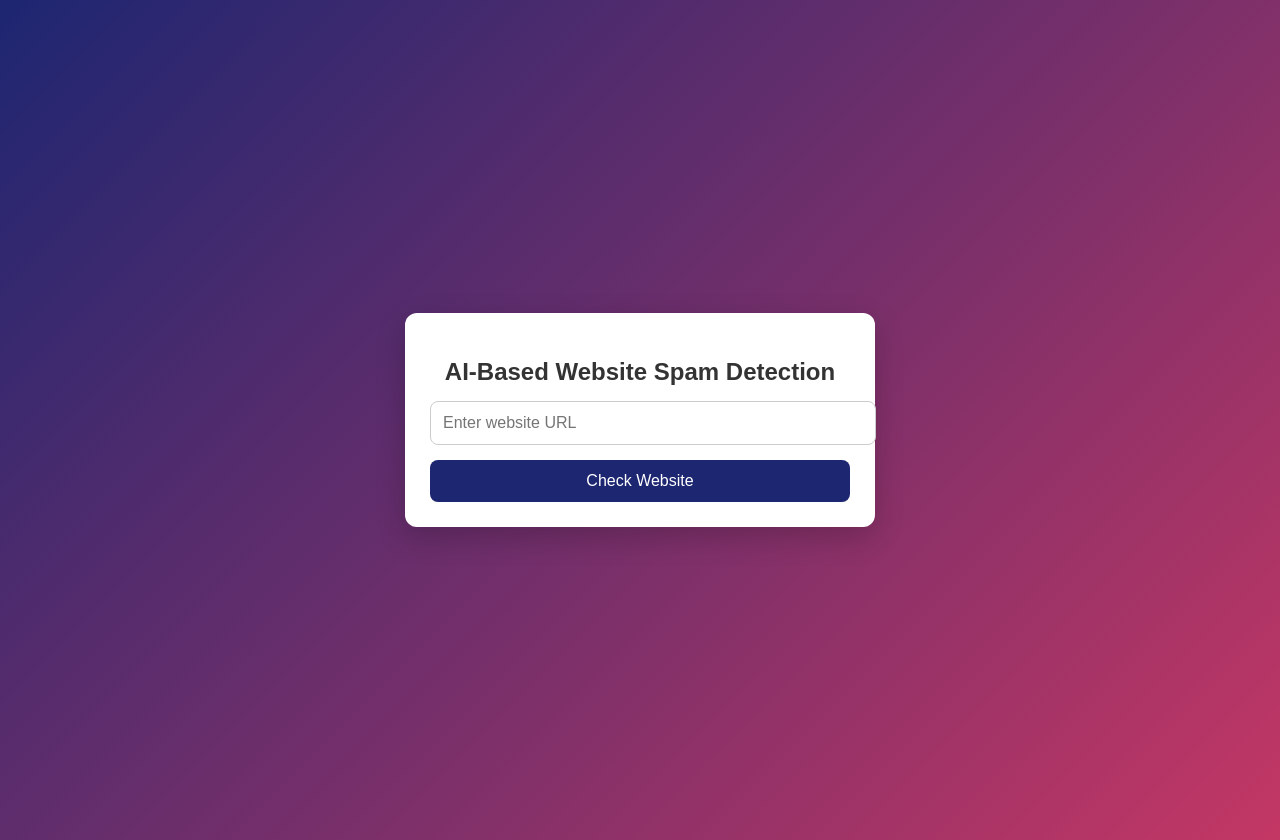
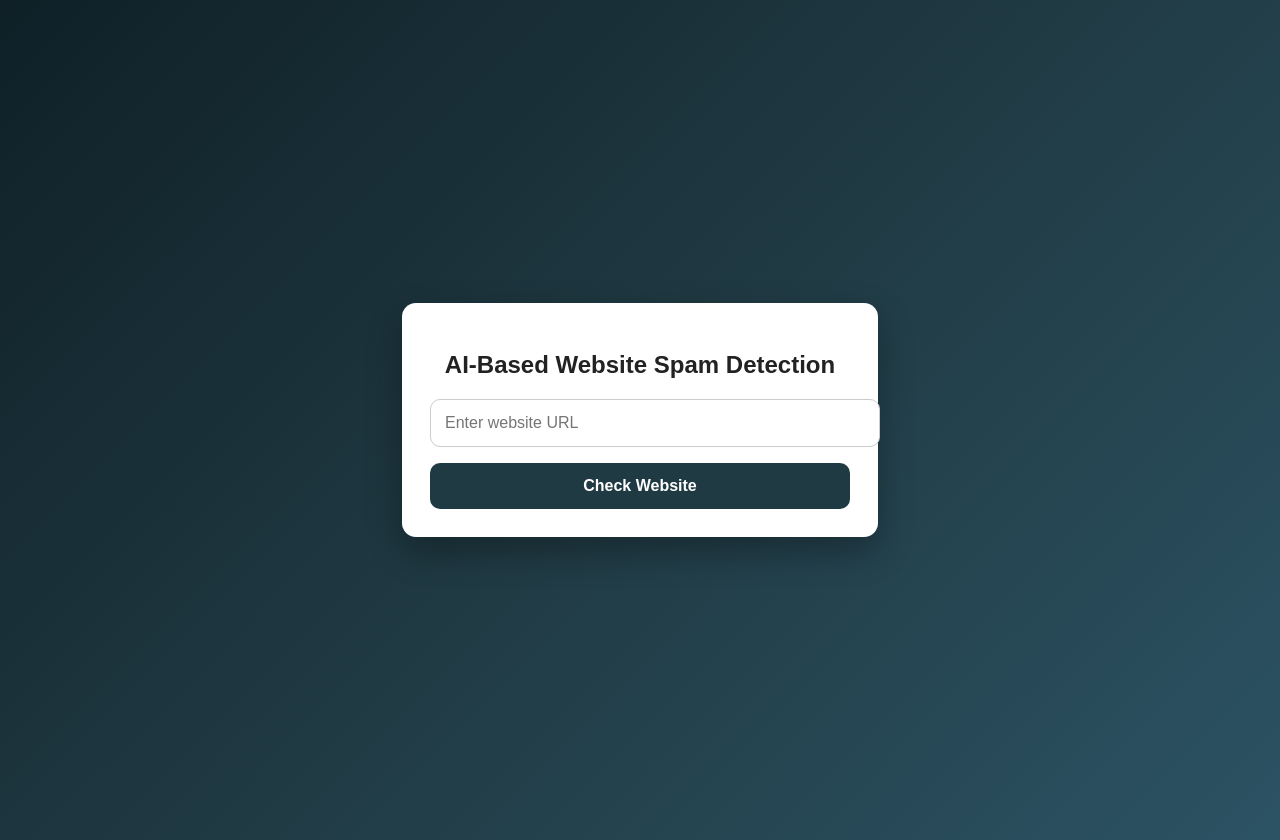
Before and after one commit to dhivya202/website-spam-detection-, a Flask app: page / in a window 1280 px wide. Run offline with Flask 3, Linux system fonts and the light colour scheme; parts of the project's set-up code (start-up, migrations or seed data) failed here and were passed over.

Commit message:
Update index.html

```diff
--- a/templates/index.html
+++ b/templates/index.html
@@ -8,7 +8,7 @@
     <style>
         body {
             font-family: Arial, sans-serif;
-            background: linear-gradient(135deg, #1d2671, #c33764);
+            background: linear-gradient(135deg, #0f2027, #203a43, #2c5364);
             min-height: 100vh;
             display: flex;
             justify-content: center;
@@ -21,64 +21,72 @@
             background: #ffffff;
             width: 100%;
             max-width: 420px;
-            padding: 25px;
-            border-radius: 12px;
-            box-shadow: 0 10px 30px rgba(0,0,0,0.2);
+            padding: 28px;
+            border-radius: 14px;
+            box-shadow: 0 15px 35px rgba(0,0,0,0.3);
             text-align: center;
         }
 
         h2 {
-            margin-bottom: 15px;
-            color: #333;
+            margin-bottom: 20px;
+            color: #222;
         }
 
         input[type="text"] {
             width: 100%;
-            padding: 12px;
-            border-radius: 8px;
+            padding: 14px;
+            border-radius: 10px;
             border: 1px solid #ccc;
-            margin-bottom: 15px;
+            margin-bottom: 16px;
             font-size: 16px;
         }
 
         button {
             width: 100%;
-            padding: 12px;
+            padding: 14px;
             border: none;
-            border-radius: 8px;
-            background: #1d2671;
+            border-radius: 10px;
+            background: #203a43;
             color: white;
             font-size: 16px;
+            font-weight: bold;
             cursor: pointer;
         }
 
         button:hover {
-            background: #151b4f;
+            background: #162a32;
         }
 
+        /* RESULT BOX */
         .result {
-            margin-top: 20px;
-            padding: 15px;
-            border-radius: 8px;
-            font-size: 18px;
+            margin-top: 22px;
+            padding: 18px;
+            border-radius: 12px;
+            font-size: 20px;
             font-weight: bold;
+            text-align: center;
         }
 
+        /* SPAM */
         .spam {
-            background: #ffe6e6;
-            color: #b30000;
+            background: #ffebeb;
+            border: 2px solid #e60000;
+            color: #e60000;
         }
 
+        /* LEGIT */
         .legit {
-            background: #e6ffed;
-            color: #006b2e;
+            background: #eafff0;
+            border: 2px solid #00a651;
+            color: #008a44;
         }
 
         .url {
             font-size: 14px;
-            color: #555;
-            margin-top: 8px;
+            color: #444;
+            margin-top: 10px;
             word-break: break-all;
+            font-weight: normal;
         }
     </style>
 </head>
@@ -95,7 +103,11 @@
 
         {% if prediction %}
             <div class="result {% if 'Spam' in prediction %}spam{% else %}legit{% endif %}">
-                {{ prediction }}
+                {% if 'Spam' in prediction %}
+                    🚨 SPAM WEBSITE
+                {% else %}
+                    ✅ LEGITIMATE WEBSITE
+                {% endif %}
                 <div class="url">{{ url }}</div>
             </div>
         {% endif %}
```
